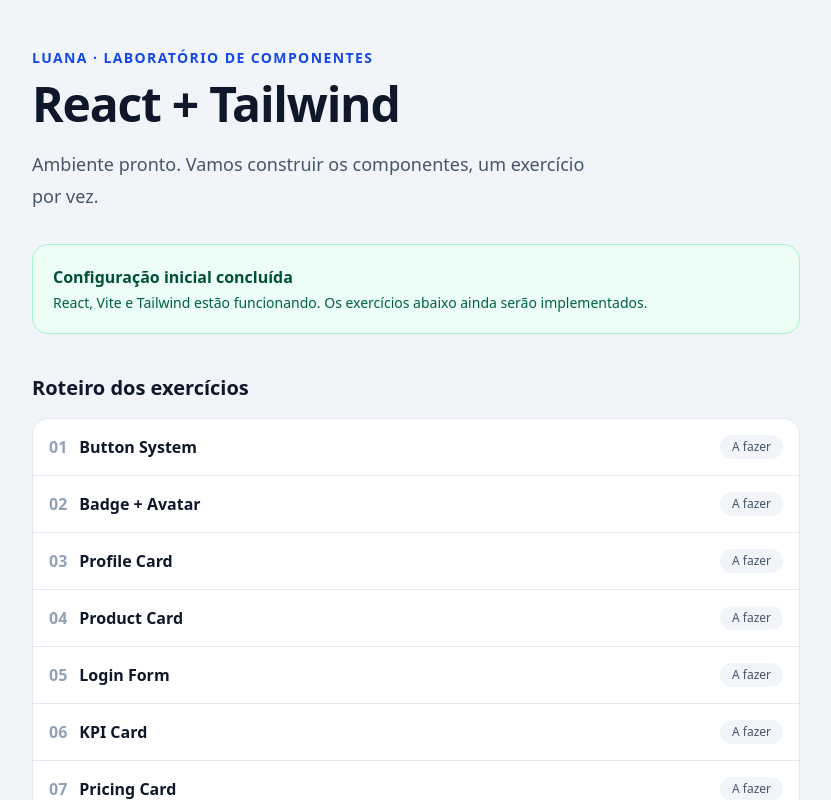
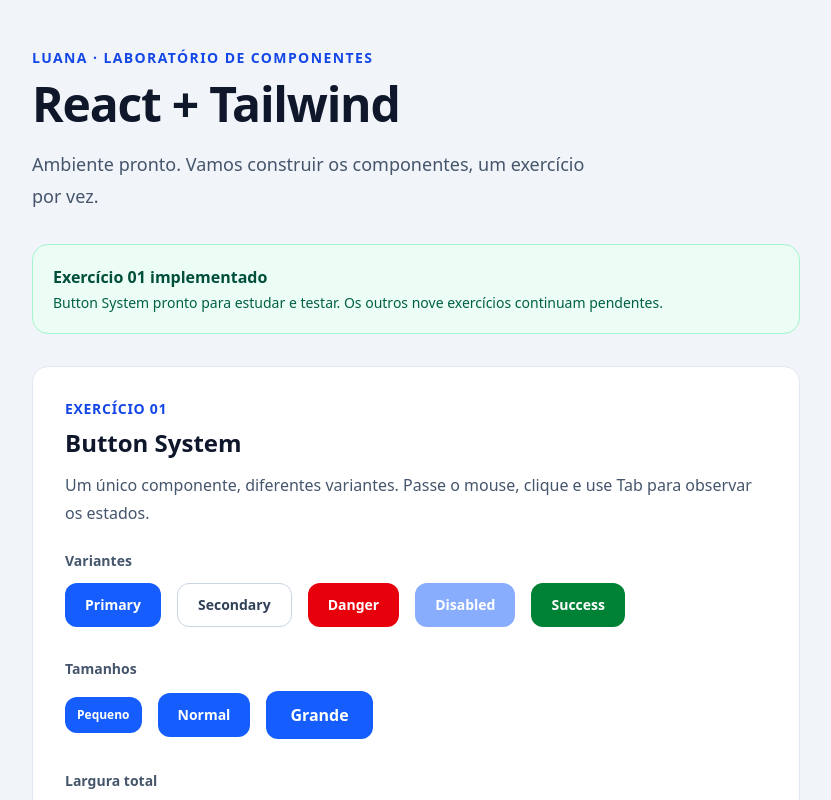
Before and after one commit to miyamiyashiro/trabalho-react-tailwind, a React (Vite) app: page / in a window 1280 px wide. Shown: the top 800 px of the page, without its empty margins (224-1055 px from the left). Built offline with nearby package versions, Linux system fonts and the light colour scheme.

Commit message:
feat: adiciona Button System com variantes e tamanhos

```diff
--- a/src/App.jsx
+++ b/src/App.jsx
@@ -1,3 +1,5 @@
+import Button from './components/Button.jsx'
+
 const exercises = [
   'Button System', 'Badge + Avatar', 'Profile Card', 'Product Card',
   'Login Form', 'KPI Card', 'Pricing Card', 'Alert / Notification',
@@ -12,15 +14,37 @@
         <h1 className="mt-3 text-4xl font-black tracking-tight sm:text-5xl">React + Tailwind</h1>
         <p className="mt-5 max-w-xl text-lg leading-8 text-slate-600">Ambiente pronto. Vamos construir os componentes, um exercício por vez.</p>
         <section className="mt-8 rounded-2xl border border-emerald-200 bg-emerald-50 p-5" aria-label="Status do projeto">
-          <p className="font-bold text-emerald-900">Configuração inicial concluída</p>
-          <p className="mt-1 text-sm text-emerald-800">React, Vite e Tailwind estão funcionando. Os exercícios abaixo ainda serão implementados.</p>
+          <p className="font-bold text-emerald-900">Exercício 01 implementado</p>
+          <p className="mt-1 text-sm text-emerald-800">Button System pronto para estudar e testar. Os outros nove exercícios continuam pendentes.</p>
+        </section>
+        <section aria-labelledby="button-title" className="mt-8 rounded-2xl border border-slate-200 bg-white p-6 sm:p-8">
+          <p className="text-sm font-bold uppercase tracking-wider text-blue-700">Exercício 01</p>
+          <h2 id="button-title" className="mt-2 text-2xl font-bold">Button System</h2>
+          <p className="mt-3 leading-7 text-slate-600">Um único componente, diferentes variantes. Passe o mouse, clique e use Tab para observar os estados.</p>
+          <h3 className="mt-6 text-sm font-semibold text-slate-600">Variantes</h3>
+          <div className="mt-3 flex flex-wrap gap-4">
+            <Button variant="primary">Primary</Button>
+            <Button variant="secondary">Secondary</Button>
+            <Button variant="danger">Danger</Button>
+            <Button disabled>Disabled</Button>
+            <Button variant="success">Success</Button>
+          </div>
+          <h3 className="mt-8 text-sm font-semibold text-slate-600">Tamanhos</h3>
+          <div className="mt-3 flex flex-wrap items-center gap-4">
+            <Button size="sm">Pequeno</Button>
+            <Button>Normal</Button>
+            <Button size="lg">Grande</Button>
+          </div>
+          <h3 className="mt-8 mb-3 text-sm font-semibold text-slate-600">Largura total</h3>
+          <Button fullWidth>Continuar</Button>
+          <p className="mt-5 text-sm leading-6 text-slate-500">Os botões demonstram aparência e estados nativos. Nenhuma ação de cadastro ou exclusão é executada.</p>
         </section>
         <h2 className="mt-10 text-xl font-bold">Roteiro dos exercícios</h2>
         <ol className="mt-4 divide-y divide-slate-200 overflow-hidden rounded-2xl border border-slate-200 bg-white">
           {exercises.map((exercise, index) => (
             <li key={exercise} className="flex flex-wrap items-center justify-between gap-3 p-4">
               <span className="font-semibold"><span className="mr-3 text-slate-400">{String(index + 1).padStart(2, '0')}</span>{exercise}</span>
-              <span className="rounded-full bg-slate-100 px-3 py-1 text-xs font-medium text-slate-600">A fazer</span>
+              <span className="rounded-full bg-slate-100 px-3 py-1 text-xs font-medium text-slate-600">{index === 0 ? 'Implementado' : 'A fazer'}</span>
             </li>
           ))}
         </ol>
--- /dev/null
+++ b/src/components/Button.jsx
@@ -0,0 +1,40 @@
+// Strings completas permitem que o Tailwind encontre todas as variantes.
+const variants = {
+  primary: 'bg-blue-600 text-white enabled:hover:bg-blue-700 focus-visible:outline-blue-600',
+  secondary: 'border border-slate-300 bg-white text-slate-700 enabled:hover:bg-slate-100 focus-visible:outline-slate-600',
+  danger: 'bg-red-600 text-white enabled:hover:bg-red-700 focus-visible:outline-red-600',
+  success: 'bg-green-700 text-white enabled:hover:bg-green-800 focus-visible:outline-green-700',
+}
+
+const sizes = {
+  sm: 'h-9 px-3 text-xs',
+  md: 'h-11 px-5 text-sm',
+  lg: 'h-12 px-6 text-base',
+}
+
+export default function Button({
+  children,
+  variant = 'primary',
+  disabled = false,
+  type = 'button',
+  size = 'md',
+  fullWidth = false,
+}) {
+  return (
+    <button
+      type={type}
+      disabled={disabled}
+      className={[
+        'inline-flex items-center justify-center gap-2 rounded-xl font-semibold transition-colors',
+        'enabled:cursor-pointer enabled:active:brightness-90',
+        'focus-visible:outline-2 focus-visible:outline-offset-4',
+        'disabled:cursor-not-allowed disabled:opacity-50',
+        variants[variant] ?? variants.primary,
+        sizes[size] ?? sizes.md,
+        fullWidth ? 'w-full' : '',
+      ].join(' ')}
+    >
+      {children}
+    </button>
+  )
+}
```
Also changed, not shown: 1 other file (tests, documents, lock files or other folders).
